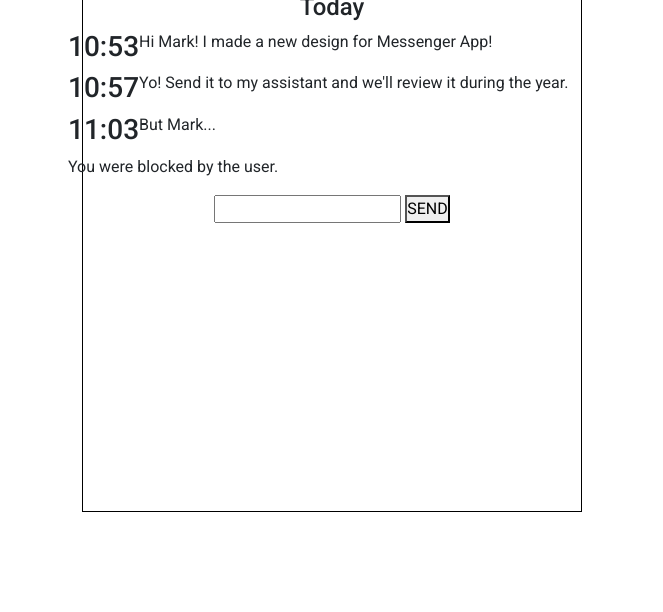
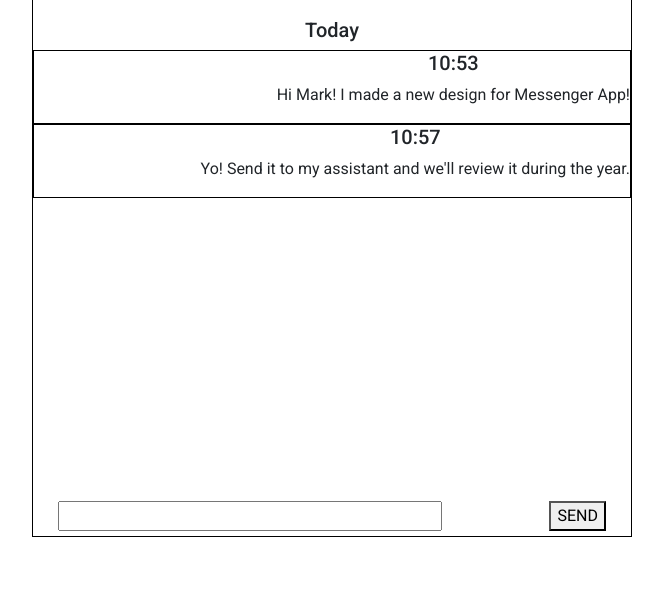
Before and after one commit to evan-kapantais/messaging, a plain HTML site: page index.html in a window 1280 px wide. Shown: the part 188-800 px from the top of the page, without its empty margins (308-971 px from the left). Drawn offline with nearby package versions, Linux system fonts and the light colour scheme.

Commit message:
remade rows

```diff
--- a/index.html
+++ b/index.html
@@ -20,27 +20,22 @@
     </div>
     <div id="content">
       <div class="time-stamp">
-        <h4>
+        <h5>
           <span>Today</span>
         </h4>
       </div>
       <div class="row">
-        <h3 class="time">10:53</h3>
-        <p>Hi Mark! I made a new design for Messenger App!</p>
+        <div class="row-left">
+          <h5 class="time">10:53</h5>
+          <p>Hi Mark! I made a new design for Messenger App!</p>
+        </div>
       </div>
       <div class="row">
-        <h3 class="time">10:57</h3>
-        <p>Yo! Send it to my assistant and we'll review it during the year.</p>
+        <div class="row-right">
+          <h5 class="time">10:57</h5>
+          <p>Yo! Send it to my assistant and we'll review it during the year.</p>
+        </div>
       </div>
-      <div class="row">
-        <h3 class="time">11:03</h3>
-        <p>But Mark...</p>
-      </div>
-      <div class="row">
-        <h2 class="time"></h2>
-        <p>You were blocked by the user.</p>
-      </div>
-    </div>
     <div class="user-input">
       <form action="">
         <input type="text">
--- a/styles.css
+++ b/styles.css
@@ -1,8 +1,3 @@
-* {
-  margin: 0;
-  padding: 0;
-}
-
 body {
   font-family: 'Roboto', sans-serif, serif;
 }
@@ -13,14 +8,57 @@ body {
   left: 50%;
   transform: translate(-50%, -50%);
   text-align: center;
-  width: 500px;
-  height: 600px;
+  width: 600px;
+  height: 650px;
   border: 1px solid black;
-  padding: 0;
 }
 
 #header {
+  position: absolute;
+  top: 0;
+  left: 0;
+  width: 100%;
+  height: 15%;
   background-color: #6A96D7;
   display: flex;
   justify-content: space-between;
 }
+
+#content {
+  position: relative;
+  top: 20%;
+  height: 80%;
+}
+
+.row {
+  border: 1px solid black;
+  display: flex;
+  justify-content: flex-end;
+}
+
+.row .row-left {
+
+}
+
+.row.row-right {
+  align-items: flex-end;
+  margin: 0 20px 10px 0;
+  background-color: #C0C0C0;
+  text-align: end;
+}
+
+.user-input {
+  position: absolute;
+  bottom: 0;
+  width: 100%;
+  padding: 5px 10px;
+}
+
+.user-input input {
+  width: 70%;
+  float: left;
+}
+
+.user-input button {
+  float: right;
+}
```
